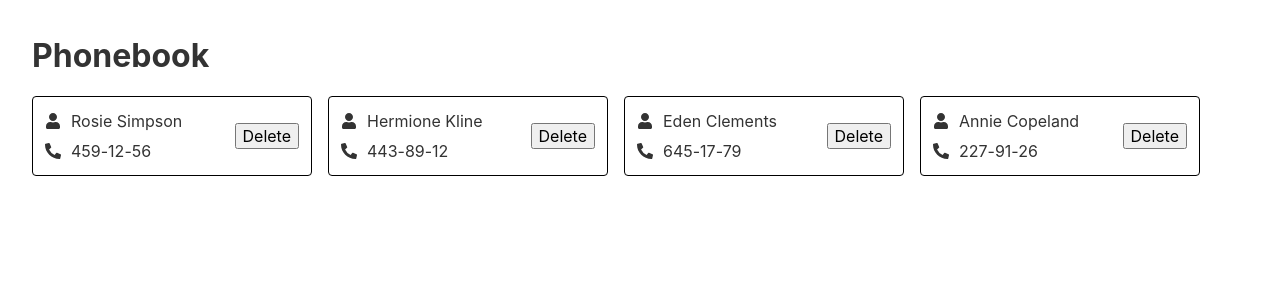
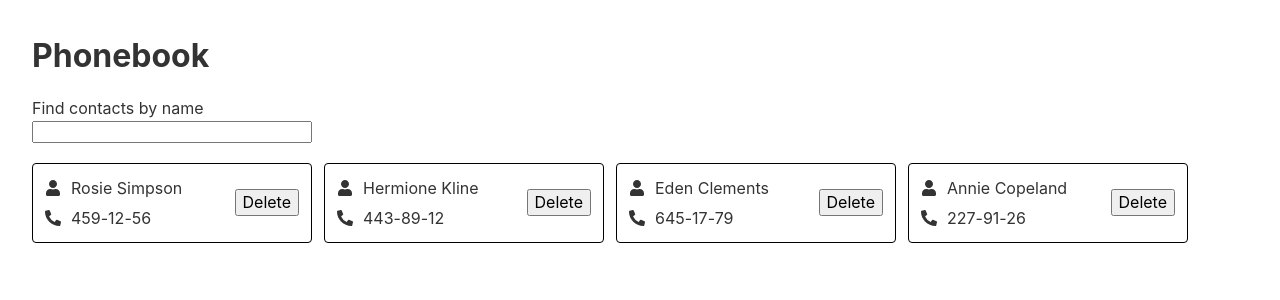
Before and after one commit to dmitrysdevfs/goit-react-hw-06, a React (Vite) app: page / in a window 1280 px wide. Shown: the top 300 px of the page. Built offline with nearby package versions, Linux system fonts and the light colour scheme.

Commit message:
Add SearchBox for filtering contacts

```diff
--- a/src/components/App/App.jsx
+++ b/src/components/App/App.jsx
@@ -1,6 +1,7 @@
 import { useState } from 'react';
 import ContactList from '../ContactList/ContactList';
 import css from './App.module.css';
+import SearchBox from '../SearchBox/SearchBox';
 
 const initialContacts = [
   { id: 'id-1', name: 'Rosie Simpson', number: '459-12-56' },
@@ -11,12 +12,19 @@ const initialContacts = [
 
 export default function App() {
   const [contacts, setContacts] = useState(initialContacts);
+  const [filter, setFilter] = useState('');
+
+  const visibleContacts = contacts.filter(contact =>
+    contact.name.toLowerCase().includes(filter.toLowerCase())
+  );
 
   return (
     <div className={css.container}>
       <h1 className={css.title}>Phonebook</h1>
 
-      <ContactList items={contacts} />
+      <SearchBox value={filter} onFilter={setFilter} />
+
+      <ContactList items={visibleContacts} />
     </div>
   );
 }
--- a/src/components/ContactList/ContactList.module.css
+++ b/src/components/ContactList/ContactList.module.css
@@ -2,7 +2,7 @@
   display: flex;
   flex-wrap: wrap;
   align-items: center;
-  gap: 16px;
+  gap: 12px;
 }
 
 .item {
--- a/src/components/SearchBox/SearchBox.jsx
+++ b/src/components/SearchBox/SearchBox.jsx
@@ -0,0 +1,15 @@
+import css from './SearchBox.module.css';
+
+export default function SearchBox({ value, onFilter }) {
+  return (
+    <>
+      <p>Find contacts by name</p>
+      <input
+        className={css.input}
+        type="text"
+        value={value}
+        onChange={e => onFilter(e.target.value)}
+      />
+    </>
+  );
+}
--- /dev/null
+++ b/src/components/SearchBox/SearchBox.module.css
@@ -0,0 +1,5 @@
+.input {
+  max-width: 280px;
+  width: 100%;
+  margin-bottom: 1.2em;
+}
```
